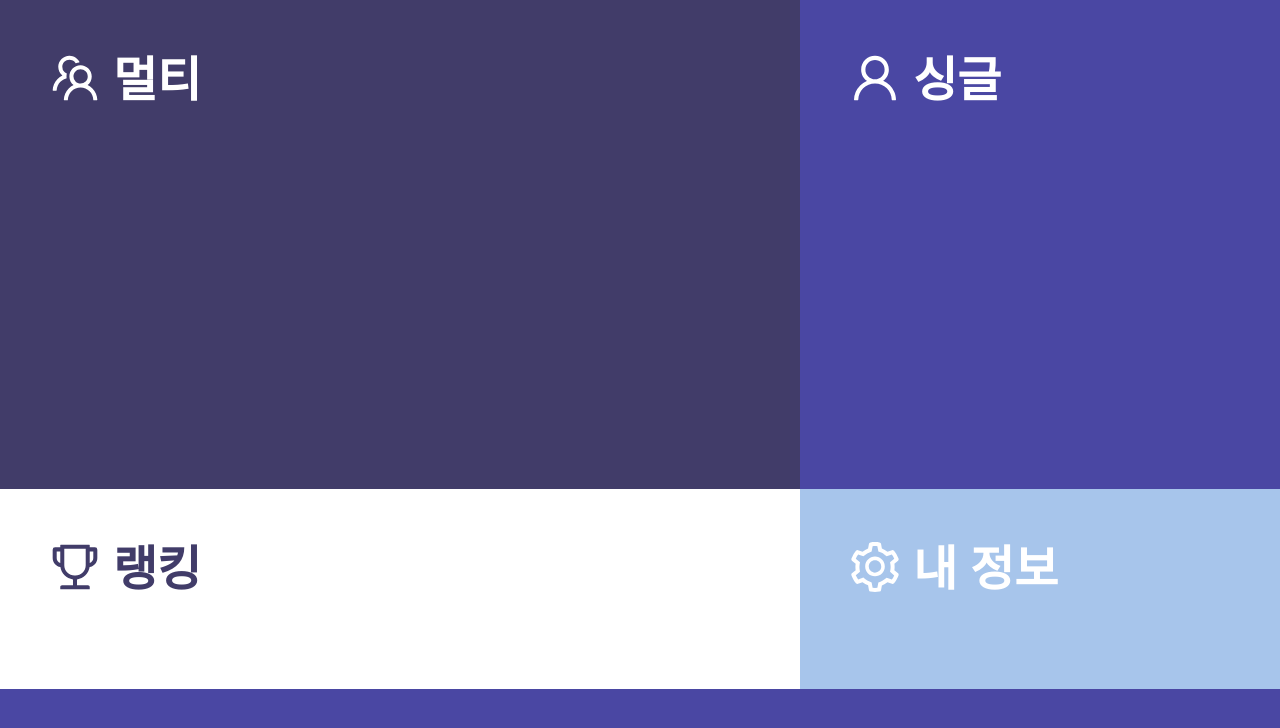
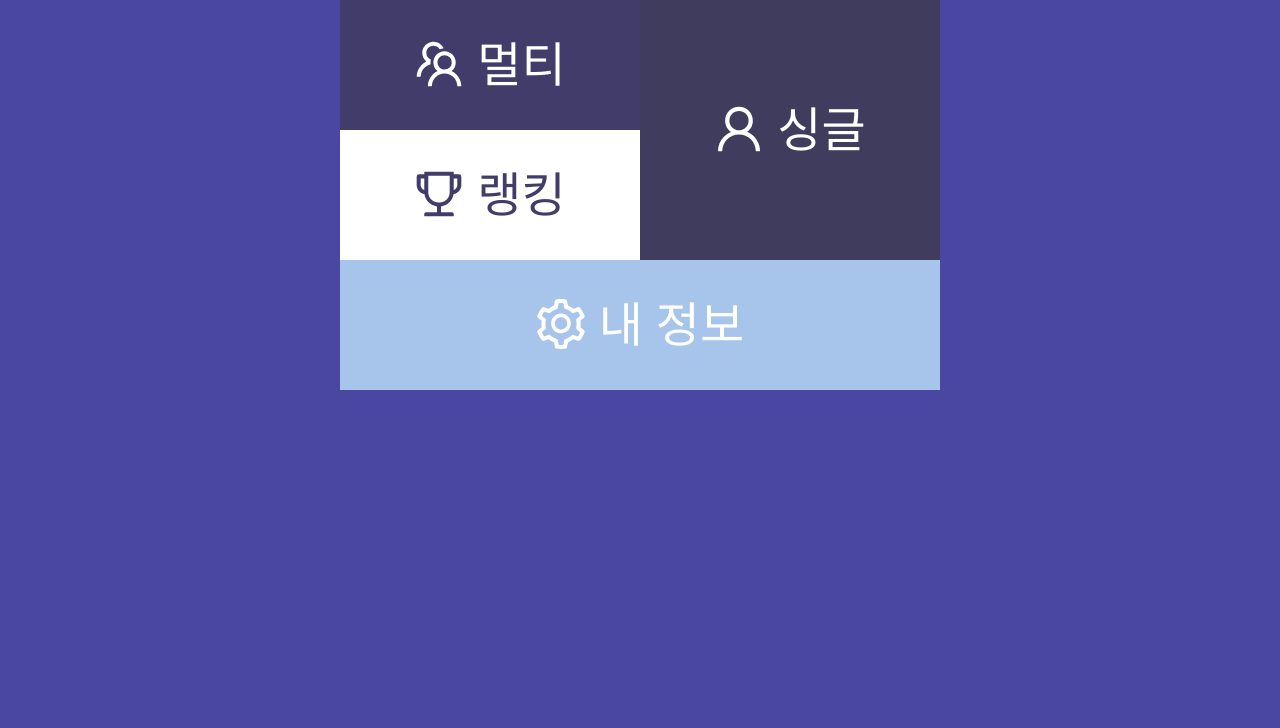
Before and after one commit to gunkim/2048-online, a Next.js app in the folder frontend/: page / in a window 1280 px wide. Shown: the top 728 px of the page. Built offline with nearby package versions, Linux system fonts and the light colour scheme; what typesafe-actions would draw is missing.

Commit message:
design: layout 수정

```diff
--- a/frontend/pages/index.tsx
+++ b/frontend/pages/index.tsx
@@ -2,13 +2,11 @@ import SettingOutlined from "@ant-design/icons/lib/icons/SettingOutlined"
 import TeamOutlined from "@ant-design/icons/lib/icons/TeamOutlined"
 import TrophyOutlined from "@ant-design/icons/lib/icons/TrophyOutlined"
 import UserOutlined from "@ant-design/icons/lib/icons/UserOutlined"
-import { Col, Row, Typography } from "antd"
 import Link from "next/link"
 import React from "react"
 import styled from "styled-components"
-const { Title, Text } = Typography
 
-const MyTitle = styled(Title)`
+const MyTitle = styled.div`
   font-size: 3rem !important;
   a {
     color: white !important;
@@ -31,42 +29,36 @@ const MySettingOutlined = styled(SettingOutlined)`
   font-size: 50px;
   color: white;
 `
-const MyRow = styled(Row)`
+const Frame = styled.table`
+  margin: 0 auto;
+
   @media screen and (max-width: 2000px) {
-    .top {
-      height: 600px;
-    }
-    .bottom {
-      height: 369px;
-    }
+    width: 1000px;
   }
   @media screen and (max-width: 1366px) {
-    .top {
-      height: 489px;
-    }
-    .bottom {
-      height: 200px;
-    }
+    width: 600px;
   }
-`
-const Tile = styled(Col)`
-  background: ${props => props.background};
-  padding: 50px;
+  tr {
+    height: 130px;
+  }
+  td {
+    text-align: center;
+  }
 `
 export default function Home() {
   return (
-    <div>
-      <MyRow>
-        <Tile xs={24} lg={15} className="top" background={"#413C69"}>
-          <MyTitle font={30}>
+    <Frame>
+      <tr>
+        <td style={{ background: "#413C69" }}>
+          <MyTitle>
             <Link href="/rooms">
               <a>
                 <MultiIcon /> 멀티
               </a>
             </Link>
           </MyTitle>
-        </Tile>
-        <Tile xs={24} lg={9} background={"#4A47A3"}>
+        </td>
+        <td rowSpan={2} style={{ background: "#403c5e" }}>
           <MyTitle>
             <Link href="/single">
               <a>
@@ -74,17 +66,21 @@ export default function Home() {
               </a>
             </Link>
           </MyTitle>
-        </Tile>
-        <Tile xs={24} lg={15} className="bottom" background={"#ffffff"}>
-          <MyTitle color={"#413C69"}>
+        </td>
+      </tr>
+      <tr>
+        <td style={{ background: "#ffffff" }}>
+          <MyTitle color="#413C69">
             <Link href="/single">
               <a>
                 <MyTrophyOutlined /> 랭킹
               </a>
             </Link>
           </MyTitle>
-        </Tile>
-        <Tile xs={24} lg={9} background={"#A7C5EB"}>
+        </td>
+      </tr>
+      <tr>
+        <td colSpan={2} style={{ background: "#A7C5EB" }}>
           <MyTitle>
             <Link href="/single">
               <a>
@@ -92,8 +88,8 @@ export default function Home() {
               </a>
             </Link>
           </MyTitle>
-        </Tile>
-      </MyRow>
-    </div>
+        </td>
+      </tr>
+    </Frame>
   )
 }
```
